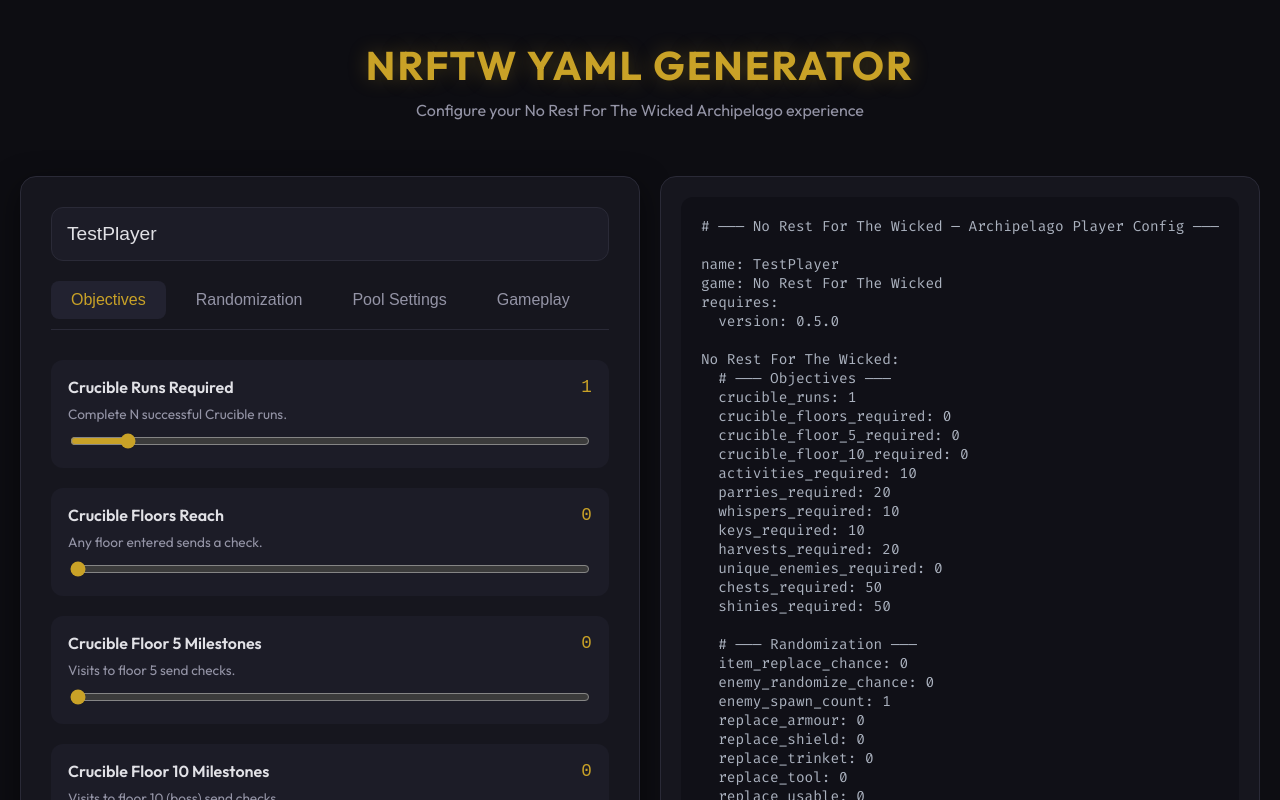
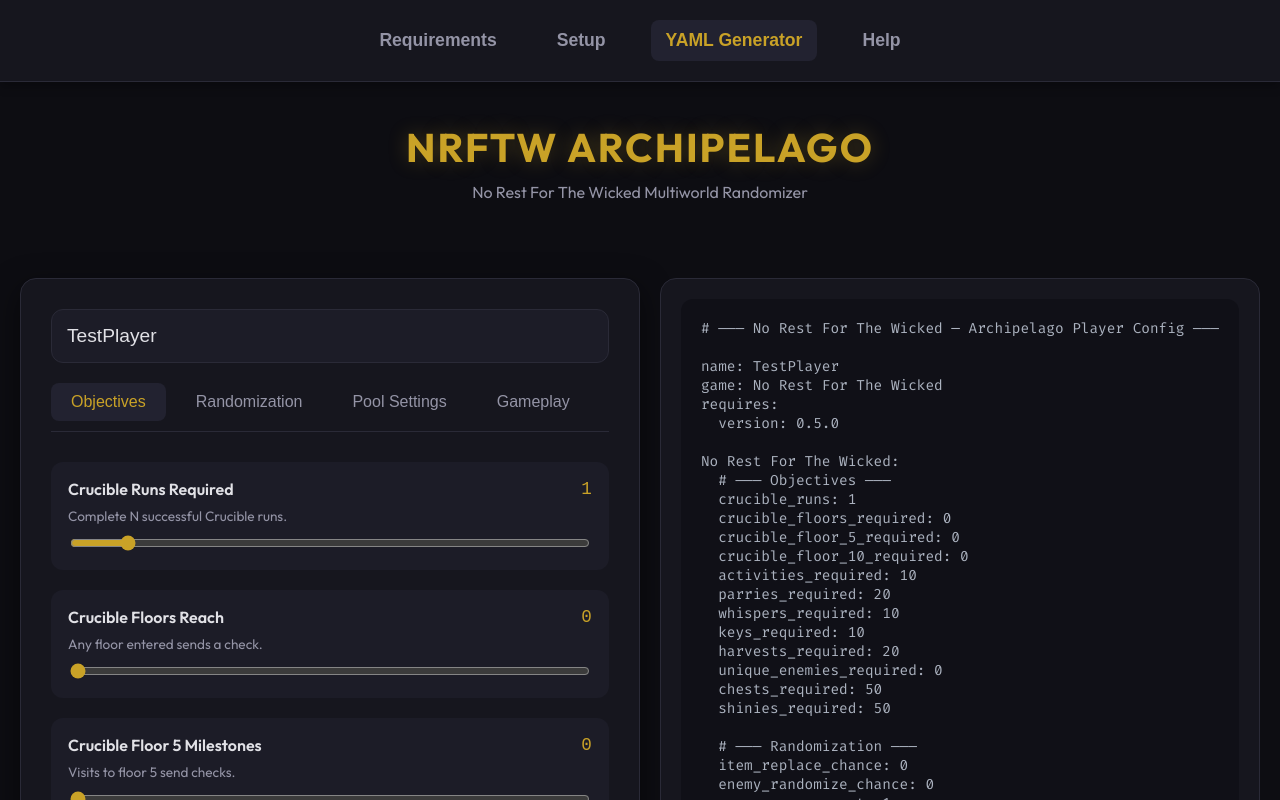
Before and after one commit to arthurstreeter/NRFTW-Archipelago-APWorld-Generator, a React (Vite) app: page / in a window 1280 px wide. Shown: the top 800 px of the page. Built offline with nearby package versions, Linux system fonts and the light colour scheme.

Commit message:
Transform to multi-page site with Requirements, Setup, Generator, and Help tabs

```diff
--- a/src/App.jsx
+++ b/src/App.jsx
@@ -1,9 +1,9 @@
-import React, { useState, useEffect, useMemo } from 'react'
+import React, { useState, useMemo } from 'react'
 import { optionsData } from './data/optionsData'
 import './index.css'
 
 function App() {
-  // Version 0.1.0 - Triggering Deployment
+  const [currentPage, setCurrentPage] = useState('generator')
   const [activeTab, setActiveTab] = useState(optionsData[0].category)
   const [playerName, setPlayerName] = useState('TestPlayer')
   const [options, setOptions] = useState(() => {
@@ -15,6 +15,8 @@
     })
     return initialState
   })
+
+  // ─── YAML Logic ──────────────────────────────────────────────────────────
 
   const yamlPreview = useMemo(() => {
     let yaml = `# ─── No Rest For The Wicked — Archipelago Player Config ───\n\n`
@@ -40,6 +42,7 @@
   }
 
   const toggleAllDrops = () => {
+    const activeCategory = optionsData.find(cat => cat.category === activeTab)
     const dropOptions = activeCategory.options
       .filter(opt => opt.name.startsWith('replace_'))
       .map(opt => opt.name)
@@ -64,15 +67,98 @@
     URL.revokeObjectURL(url)
   }
 
-  const activeCategory = optionsData.find(cat => cat.category === activeTab)
+  // ─── Render Components ────────────────────────────────────────────────────
 
-  return (
-    <div id="root">
-      <header>
-        <h1>NRFTW YAML Generator</h1>
-        <p>Configure your No Rest For The Wicked Archipelago experience</p>
-      </header>
+  const renderRequirements = () => (
+    <div className="content-page">
+      <div className="info-section">
+        <h2>Requirements & Progress</h2>
+        <p>
+          The NRFTW Archipelago integration is currently in early development. This mod allows you to
+          experience "No Rest For The Wicked" as part of a multiworld randomizer.
+        </p>
 
+        <h3>What's Randomized?</h3>
+        <ul>
+          <li><strong>Abilities/Features</strong>: Swimming, Climbing, Dodging, etc., can be locked behind items.</li>
+          <li><strong>Drops</strong>: Enemy loot, chests, and shinies can contain items for other players.</li>
+          <li><strong>Progression</strong>: World locations send checks when you complete activities or reach milestones.</li>
+        </ul>
+
+        <div className="media-placeholder">
+          [ GIF/Screenshot: Ability Lock in Action ]
+        </div>
+
+        <h3>Development Status</h3>
+        <p>
+          We are currently in a "Functional Alpha" state. Core mechanics work, but balancing and new features
+          are being added constantly.
+        </p>
+
+        <div className="media-placeholder">
+          [ Screenshot: Archipelago Connection UI ]
+        </div>
+      </div>
+    </div>
+  )
+
+  const renderSetup = () => (
+    <div className="content-page">
+      <div className="info-section">
+        <h2>Setup Guide</h2>
+        <p>Follow these steps to get your NRFTW Archipelago run started:</p>
+
+        <ol>
+          <li>
+            <strong>Install the Mod</strong>: Download the latest NRFTW Archipelago Mod from
+            <a href="#" className="link-button">GitHub Releases</a>.
+          </li>
+          <li>
+            <strong>Archipelago Setup</strong>: Ensure you have the latest Archipelago software installed.
+          </li>
+          <li>
+            <strong>Generate Configuration</strong>: Use the Generator tab on this site to create your YAML file.
+          </li>
+          <li>
+            <strong>Patch Your Game</strong>: Follow the instructions in the README of the mod repository to apply the Harmony patches.
+          </li>
+        </ol>
+
+        <p>Need help? Check the Discord link in the Help tab.</p>
+      </div>
+    </div>
+  )
+
+  const renderHelp = () => (
+    <div className="content-page">
+      <div className="info-section">
+        <h2>Help & Community</h2>
+        <p>
+          Join our community to report bugs, suggest features, or find other players for multiworld runs!
+        </p>
+
+        <a href="https://discord.gg/archipelago" className="link-button">Join Archipelago Discord</a>
+
+        <h3>Future Plans</h3>
+        <ul>
+          <li>Enhanced Item Randomization weights.</li>
+          <li>Custom Area/Region logic.</li>
+          <li>Integration with more in-game systems (Housing, Crafting).</li>
+        </ul>
+
+        <h3>How You Can Help</h3>
+        <p>
+          We are looking for testers! Play the mod, find bugs, and share your feedback in the discord channel.
+          If you are a developer, feel free to contribute to the
+          <a href="https://github.com/arthurstreeter/NRFTW-Archipelago-APWorld-Generator" className="link-button">GitHub Repository</a>.
+        </p>
+      </div>
+    </div>
+  )
+
+  const renderGenerator = () => {
+    const activeCategory = optionsData.find(cat => cat.category === activeTab)
+    return (
       <div className="app-container">
         <div className="settings-panel">
           <input
@@ -160,6 +246,51 @@
           </button>
         </div>
       </div>
+    )
+  }
+
+  // ─── Main Render ──────────────────────────────────────────────────────────
+
+  return (
+    <div id="root">
+      <nav className="nav-bar">
+        <button
+          className={`nav-link ${currentPage === 'requirements' ? 'active' : ''}`}
+          onClick={() => setCurrentPage('requirements')}
+        >
+          Requirements
+        </button>
+        <button
+          className={`nav-link ${currentPage === 'setup' ? 'active' : ''}`}
+          onClick={() => setCurrentPage('setup')}
+        >
+          Setup
+        </button>
+        <button
+          className={`nav-link ${currentPage === 'generator' ? 'active' : ''}`}
+          onClick={() => setCurrentPage('generator')}
+        >
+          YAML Generator
+        </button>
+        <button
+          className={`nav-link ${currentPage === 'help' ? 'active' : ''}`}
+          onClick={() => setCurrentPage('help')}
+        >
+          Help
+        </button>
+      </nav>
+
+      <header>
+        <h1>NRFTW ARCHIPELAGO</h1>
+        <p>No Rest For The Wicked Multiworld Randomizer</p>
+      </header>
+
+      <main className="main-content">
+        {currentPage === 'requirements' && renderRequirements()}
+        {currentPage === 'setup' && renderSetup()}
+        {currentPage === 'generator' && renderGenerator()}
+        {currentPage === 'help' && renderHelp()}
+      </main>
     </div>
   )
 }
--- a/src/index.css
+++ b/src/index.css
@@ -26,15 +26,107 @@
   min-height: 100vh;
 }
 
+.nav-bar {
+  display: flex;
+  justify-content: center;
+  gap: 30px;
+  padding: 20px;
+  background: var(--panel-bg);
+  border-bottom: 1px solid var(--border-color);
+  position: sticky;
+  top: 0;
+  z-index: 100;
+  box-shadow: 0 4px 10px rgba(0, 0, 0, 0.3);
+}
+
+.nav-link {
+  color: var(--text-secondary);
+  text-decoration: none;
+  font-weight: 600;
+  font-size: 1.1rem;
+  padding: 10px 15px;
+  border-radius: 8px;
+  transition: var(--transition-speed);
+  cursor: pointer;
+  border: none;
+  background: none;
+}
+
+.nav-link:hover {
+  background: var(--hover-bg);
+  color: var(--text-primary);
+}
+
+.nav-link.active {
+  color: var(--accent-color);
+  background: var(--hover-bg);
+}
+
 .app-container {
   display: flex;
   flex: 1;
-  padding: 20px;
+  padding: 40px 20px;
   gap: 20px;
   max-width: 1400px;
   margin: 0 auto;
   width: 100%;
   box-sizing: border-box;
+}
+
+.content-page {
+  width: 100%;
+  animation: fadeIn 0.5s ease-out;
+}
+
+.info-section {
+  background: var(--panel-bg);
+  border: 1px solid var(--border-color);
+  border-radius: 16px;
+  padding: 40px;
+  box-shadow: 0 10px 30px rgba(0, 0, 0, 0.5);
+}
+
+.info-section h2 {
+  color: var(--accent-color);
+  font-size: 2rem;
+  margin-top: 0;
+}
+
+.info-section p {
+  line-height: 1.6;
+  color: var(--text-primary);
+  font-size: 1.1rem;
+}
+
+.media-placeholder {
+  width: 100%;
+  height: 300px;
+  background: var(--input-bg);
+  border: 2px dashed var(--border-color);
+  border-radius: 12px;
+  display: flex;
+  align-items: center;
+  justify-content: center;
+  color: var(--text-secondary);
+  margin: 20px 0;
+  font-style: italic;
+}
+
+.link-button {
+  display: inline-block;
+  margin: 10px 10px 10px 0;
+  padding: 12px 24px;
+  background: var(--accent-color);
+  color: #000;
+  text-decoration: none;
+  border-radius: 8px;
+  font-weight: 700;
+  transition: var(--transition-speed);
+}
+
+.link-button:hover {
+  transform: translateY(-2px);
+  box-shadow: 0 5px 15px var(--accent-glow);
 }
 
 header {
```
